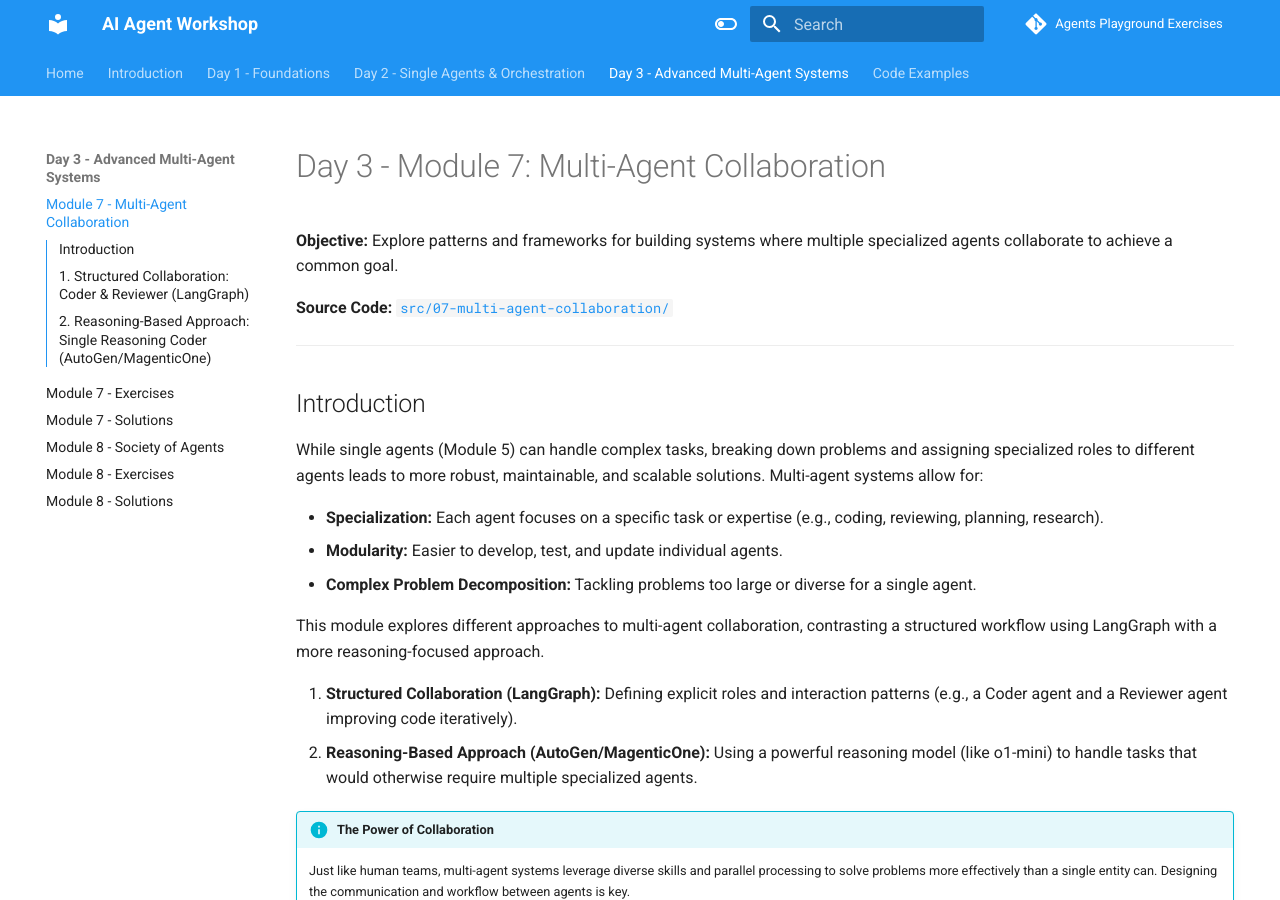
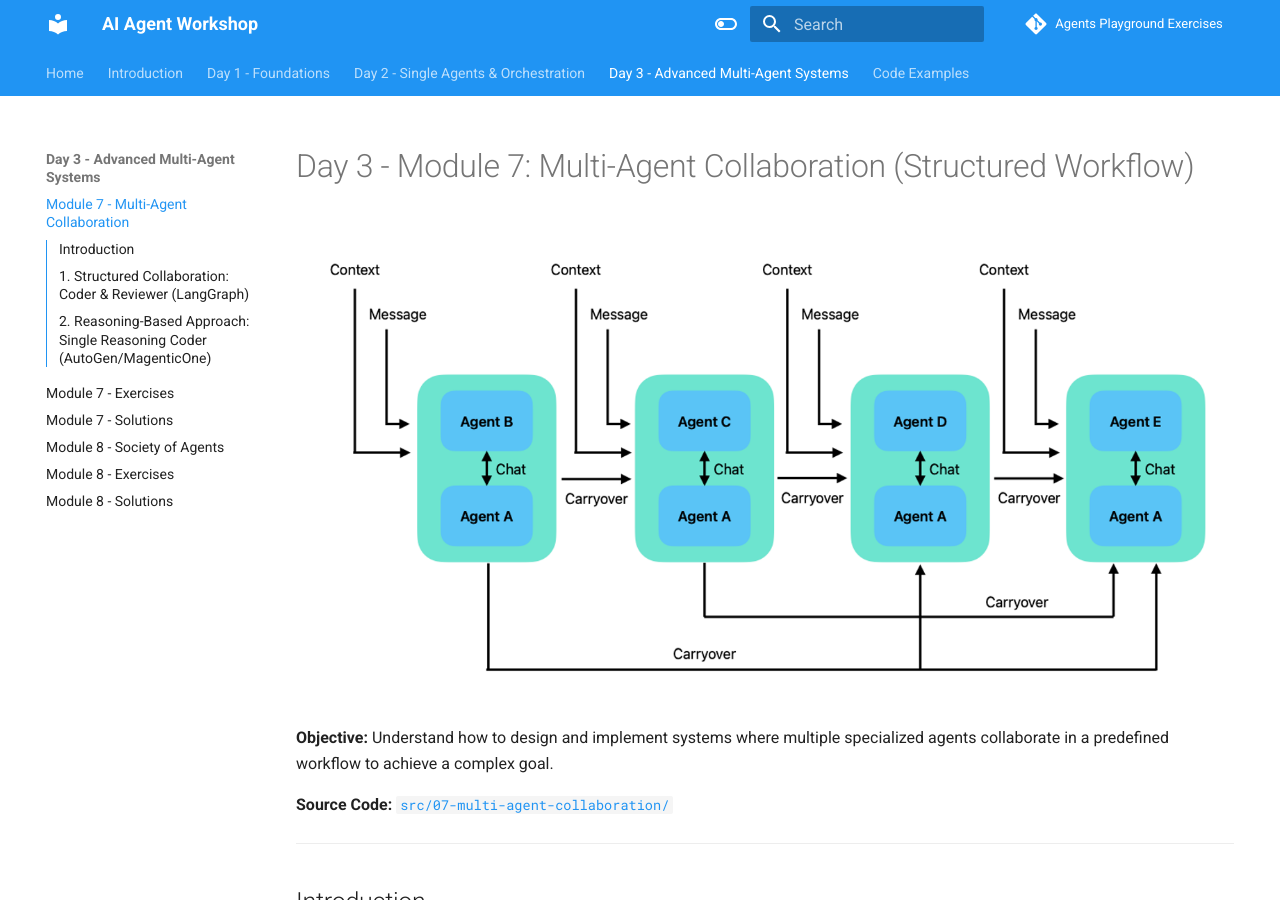
Before and after one commit to jeffreygroneberg/agents_playground_exercises, an MkDocs documentation site: the page built from docs/day3/module7/multi_agent.md, in a window 1280 px wide and 900 px high. Built offline with MkDocs 1.6.1 and Material for MkDocs 9.7.7, drawn with Linux system fonts in a browser that asks for light colours; comment, search, counter and statistics services are not loaded.

Commit message:
Added images

```diff
--- a/docs/day3/module7/multi_agent.md
+++ b/docs/day3/module7/multi_agent.md
@@ -1,6 +1,8 @@
-# Day 3 - Module 7: Multi-Agent Collaboration
+# Day 3 - Module 7: Multi-Agent Collaboration (Structured Workflow)
 
-**Objective:** Explore patterns and frameworks for building systems where multiple specialized agents collaborate to achieve a common goal.
+![Multi-Agent Concept](../../assets/images/multi-agent.png)
+
+**Objective:** Understand how to design and implement systems where multiple specialized agents collaborate in a predefined workflow to achieve a complex goal.
 
 **Source Code:** [`src/07-multi-agent-collaboration/`](https://github.com/denniszielke/agentic-playground/tree/main/src/07-multi-agent-collaboration){target="_blank"}
 
```
Also changed, not shown: docs/day1/module3/complex_data.md (+2 -0 lines), docs/day2/module4/complex_problems.md (+4 -0 lines), docs/day2/module5/single_agent.md (+2 -0 lines), docs/day2/module6/human_loop.md (+4 -2 lines), docs/intro/overview.md (+1 -1 lines), docs/assets/images/agents.png (added), docs/assets/images/dsl.png (added), docs/assets/images/hil.png (added), docs/assets/images/knowledge_graph.svg (added), docs/assets/images/logicalstack.png (added), docs/assets/images/multi-agent.png (added), docs/assets/images/multimodalagents.png (added), docs/assets/images/react.png (added), docs/assets/images/tools.png (added).
